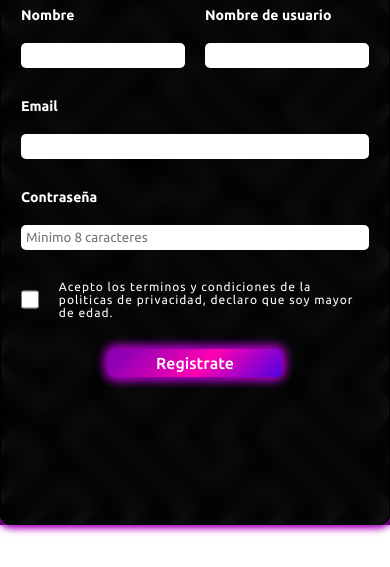
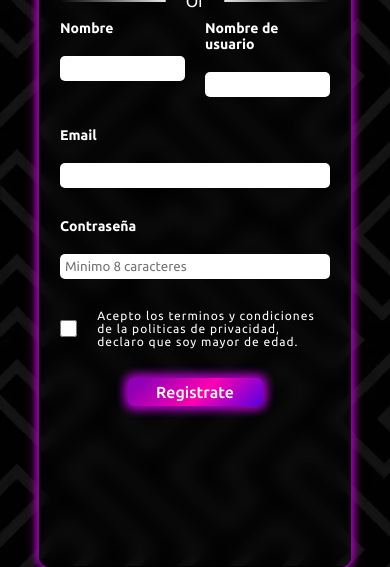
Before and after one commit to Uzudra/login-moderno, a plain HTML site: page index.html in a window 390 px wide. Shown: the part 277-844 px from the top of the page. Drawn offline with Linux system fonts and the light colour scheme.

Commit message:
Responsive 2

```diff
--- a/css/style.css
+++ b/css/style.css
@@ -229,8 +229,8 @@ label input:focus:not(.section-checkbox input[type="checkbox"]) {
     }
 
     .container{
-        width: auto;
-        height: 95vh;
+        width: 80%;
+        height: 100vh;
         box-sizing: border-box;
     }
 }
```
